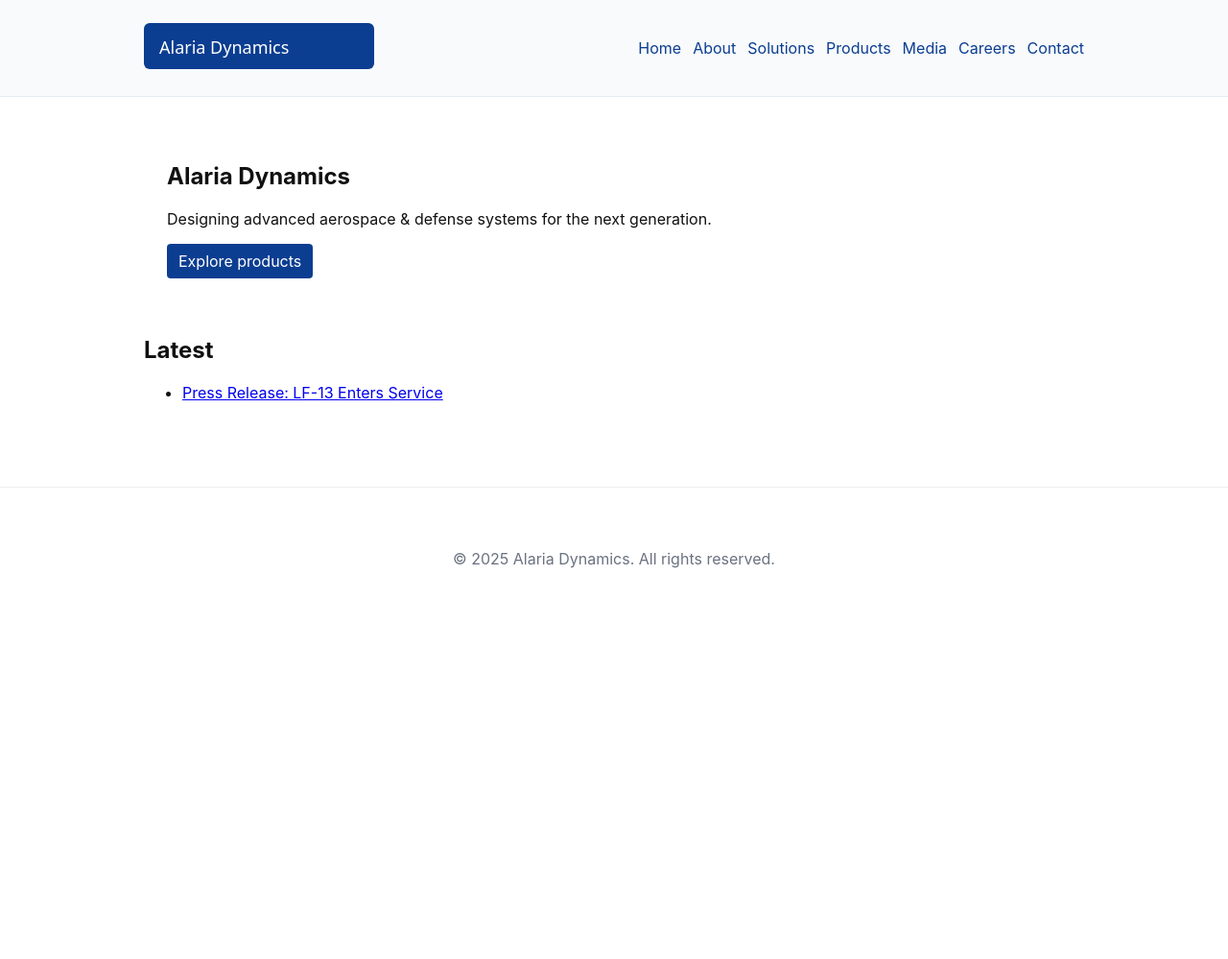
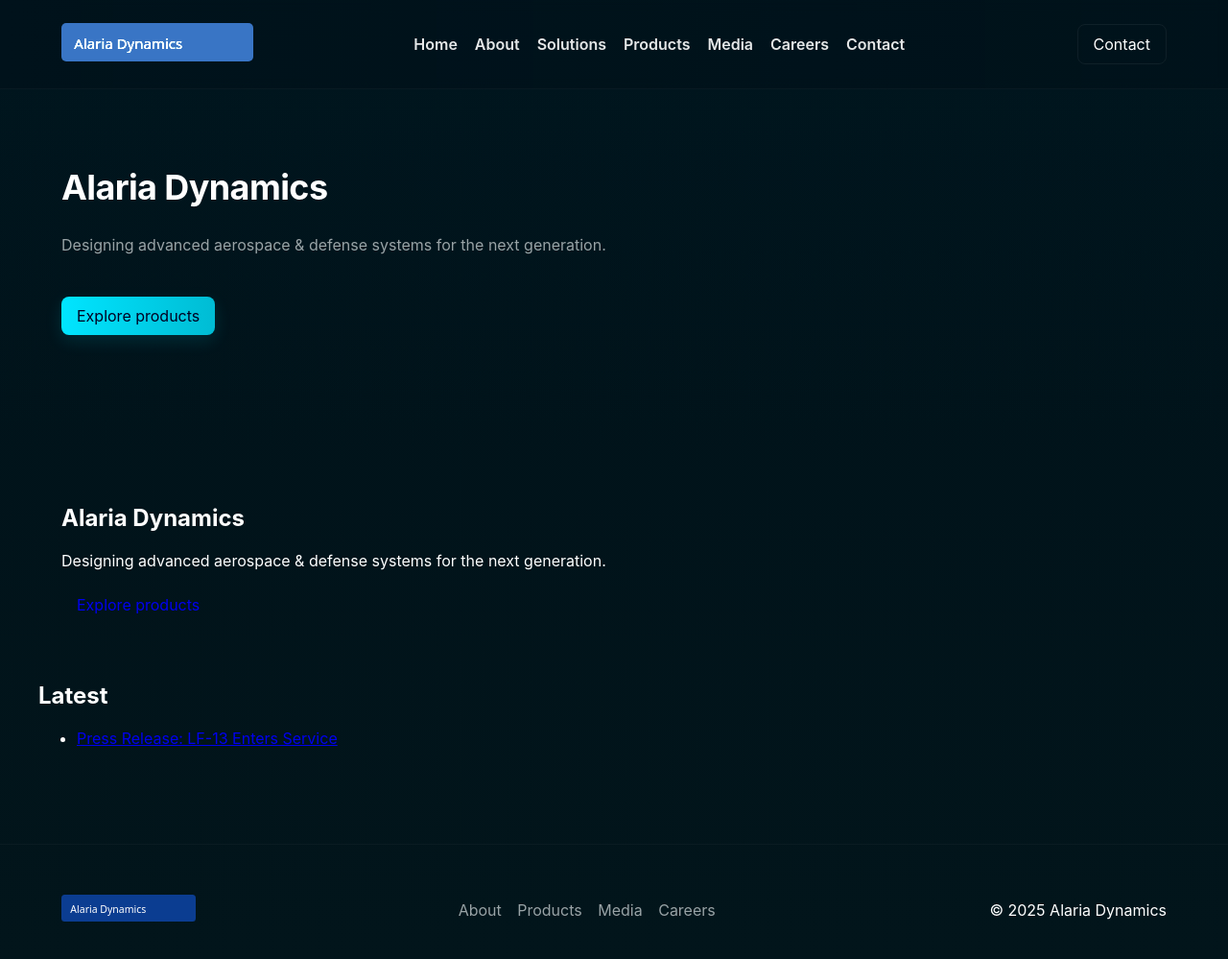
Before and after one commit to PrinsessaKyti/alariadynamics.co, a Jekyll site: the page built from index.md, in a window 1280 px wide and 1016 px high. Shown: the top 999 px of the window at 96% size. Built offline with Jekyll 4.4.1, drawn with Linux system fonts in a browser that asks for light colours.

Commit message:
feat(style): dark cyan/white theme + modern header and hero layout

```diff
--- a/_layouts/default.html
+++ b/_layouts/default.html
@@ -3,26 +3,57 @@
   <head>
     <meta charset="utf-8">
     <meta name="viewport" content="width=device-width,initial-scale=1">
+    <meta name="theme-color" content="#001f2e">
     <title>{{ page.title | default: site.title }}</title>
     <link rel="stylesheet" href="{{ site.baseurl }}/assets/css/site.css">
   </head>
-  <body>
+  <body class="theme-dark">
     <header class="site-header">
-      <div class="container">
+      <div class="container header-inner">
         <a class="brand" href="{{ site.baseurl }}/">
-          <img src="{{ site.baseurl }}/assets/img/logo.svg" alt="Alaria Dynamics" height="48">
+          <img src="{{ site.baseurl }}/assets/img/logo.svg" alt="Alaria Dynamics" height="40">
         </a>
-        {% include nav.html %}
+        <nav class="header-nav">
+          {% include nav.html %}
+        </nav>
+        <div class="header-actions">
+          <a class="btn ghost" href="{{ site.baseurl }}/contact/">Contact</a>
+        </div>
       </div>
     </header>
 
-    <main class="container">
-      {{ content }}
+    <main>
+      <section class="site-hero">
+        <div class="container hero-inner">
+          {% if page.title == "Home" %}
+            <h1 class="hero-title">{{ site.title }}</h1>
+            <p class="hero-lead">Designing advanced aerospace & defense systems for the next generation.</p>
+            <p><a class="btn primary" href="{{ site.baseurl }}/products/">Explore products</a></p>
+          {% else %}
+            <div class="page-header">
+              <h1>{{ page.title }}</h1>
+            </div>
+          {% endif %}
+        </div>
+      </section>
+
+      <div class="container site-content">
+        {{ content }}
+      </div>
     </main>
 
     <footer class="site-footer">
-      <div class="container">
-        <p>&copy; {{ site.time | date: "%Y" }} Alaria Dynamics. All rights reserved.</p>
+      <div class="container footer-inner">
+        <div class="footer-brand">
+          <img src="{{ site.baseurl }}/assets/img/logo.svg" alt="Alaria Dynamics" height="28">
+        </div>
+        <div class="footer-links">
+          <a href="{{ site.baseurl }}/about/">About</a>
+          <a href="{{ site.baseurl }}/products/">Products</a>
+          <a href="{{ site.baseurl }}/media/">Media</a>
+          <a href="{{ site.baseurl }}/careers/">Careers</a>
+        </div>
+        <div class="footer-copy">&copy; {{ site.time | date: "%Y" }} Alaria Dynamics</div>
       </div>
     </footer>
   </body>
--- a/assets/css/site.css
+++ b/assets/css/site.css
@@ -1,12 +1,47 @@
-:root{--accent:#0b3d91;--muted:#6b7280;font-family:Inter,Segoe UI,Arial,sans-serif}
-body{margin:0;color:#111;background:#fff}
-.container{max-width:980px;margin:0 auto;padding:24px}
-.site-header{background:#f8fafc;border-bottom:1px solid #e6eef6}
-.site-header .container{display:flex;align-items:center;justify-content:space-between}
-.brand{display:inline-block;vertical-align:middle}
-.main-nav ul{list-style:none;margin:0;padding:0;display:flex;gap:12px;align-items:center}
-.main-nav a{text-decoration:none;color:var(--accent)}
-.product img{max-width:100%;height:auto;border-radius:6px}
-.gallery{display:flex;gap:8px;flex-wrap:wrap;margin-bottom:12px}
-.site-footer{border-top:1px solid #eee;padding:24px;margin-top:48px;text-align:center;color:var(--muted)}
-.btn{display:inline-block;padding:8px 12px;background:var(--accent);color:#fff;border-radius:4px;text-decoration:none}
+:root{
+	--bg:#021017;
+	--panel:#071821cc;
+	--accent:#00e5ff;
+	--muted:#99a3a6;
+	--white: #ffffff;
+	--radius:10px;
+	--gap:20px;
+	--max:1200px;
+	font-family: Inter, 'Segoe UI', Roboto, Arial, sans-serif;
+}
+*{box-sizing:border-box}
+body.theme-dark{background:linear-gradient(180deg,#00121a 0%, #02151b 100%);color:var(--white);margin:0}
+.container{max-width:var(--max);margin:0 auto;padding:24px}
+.site-header{backdrop-filter:blur(6px);background:linear-gradient(90deg, rgba(0,20,30,0.4), rgba(0,20,30,0.25));border-bottom:1px solid rgba(255,255,255,0.03);position:sticky;top:0;z-index:20}
+.header-inner{display:flex;align-items:center;gap:16px;justify-content:space-between}
+.brand img{filter:brightness(200%) saturate(0.6)}
+.header-nav ul{list-style:none;margin:0;padding:0;display:flex;gap:18px;align-items:center}
+.header-nav a{color:var(--white);text-decoration:none;font-weight:600;opacity:0.9}
+.header-actions .btn{margin-left:12px}
+
+.site-hero{padding:56px 0;background:linear-gradient(180deg, rgba(0,30,40,0.25), transparent)}
+.hero-inner{display:flex;flex-direction:column;gap:12px}
+.hero-title{font-size:36px;margin:0;color:var(--white);letter-spacing:-0.6px}
+.hero-lead{color:var(--muted);max-width:60%}
+.btn{display:inline-block;padding:10px 16px;border-radius:8px;text-decoration:none}
+.btn.primary{background:linear-gradient(90deg,var(--accent),#00bcd4);color:#002;box-shadow:0 6px 18px rgba(0,229,255,0.12)}
+.btn.ghost{background:transparent;border:1px solid rgba(255,255,255,0.06);color:var(--white)}
+
+.site-content{padding:36px 0}
+.product{background:var(--panel);padding:18px;border-radius:12px}
+.gallery img{width:48%;border-radius:8px}
+
+.grid{display:grid;grid-template-columns:repeat(auto-fill,minmax(260px,1fr));gap:20px}
+.card{background:linear-gradient(180deg, rgba(255,255,255,0.02), rgba(255,255,255,0.01));padding:18px;border-radius:12px;border:1px solid rgba(255,255,255,0.03)}
+.card h3{margin:0 0 8px 0}
+.card p{color:var(--muted);margin:0}
+
+.site-footer{border-top:1px solid rgba(255,255,255,0.03);padding:28px 0;margin-top:48px}
+.footer-inner{display:flex;align-items:center;justify-content:space-between;gap:16px}
+.footer-links a{color:var(--muted);margin-right:12px;text-decoration:none}
+
+@media (max-width:700px){
+	.hero-lead{max-width:100%}
+	.gallery img{width:100%}
+	.header-inner{flex-wrap:wrap}
+}
```
Also changed, not shown: docs/_layouts/default.html (+39 -8 lines), docs/assets/css/site.css (+47 -12 lines), pages_home.html (added, +23 -0 lines).
